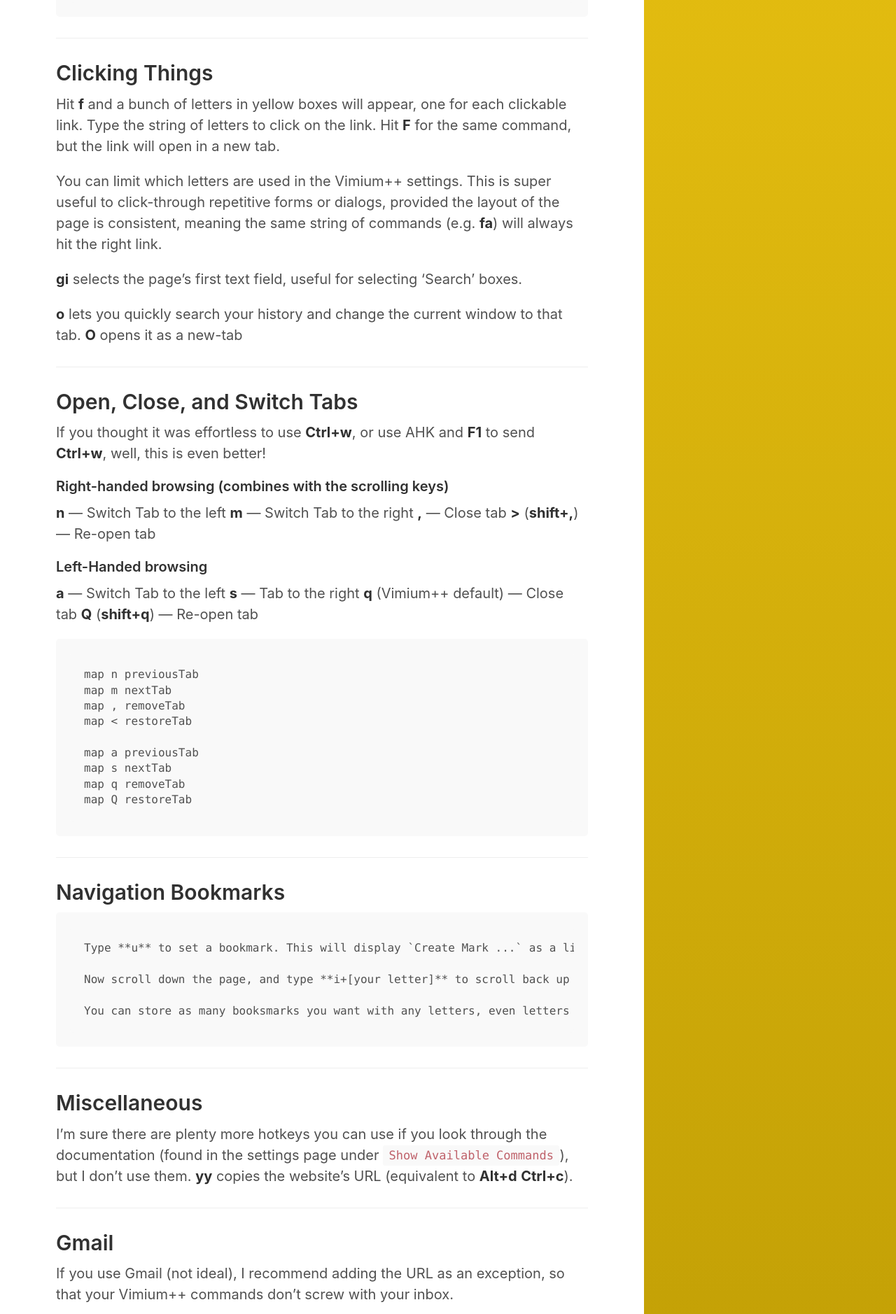
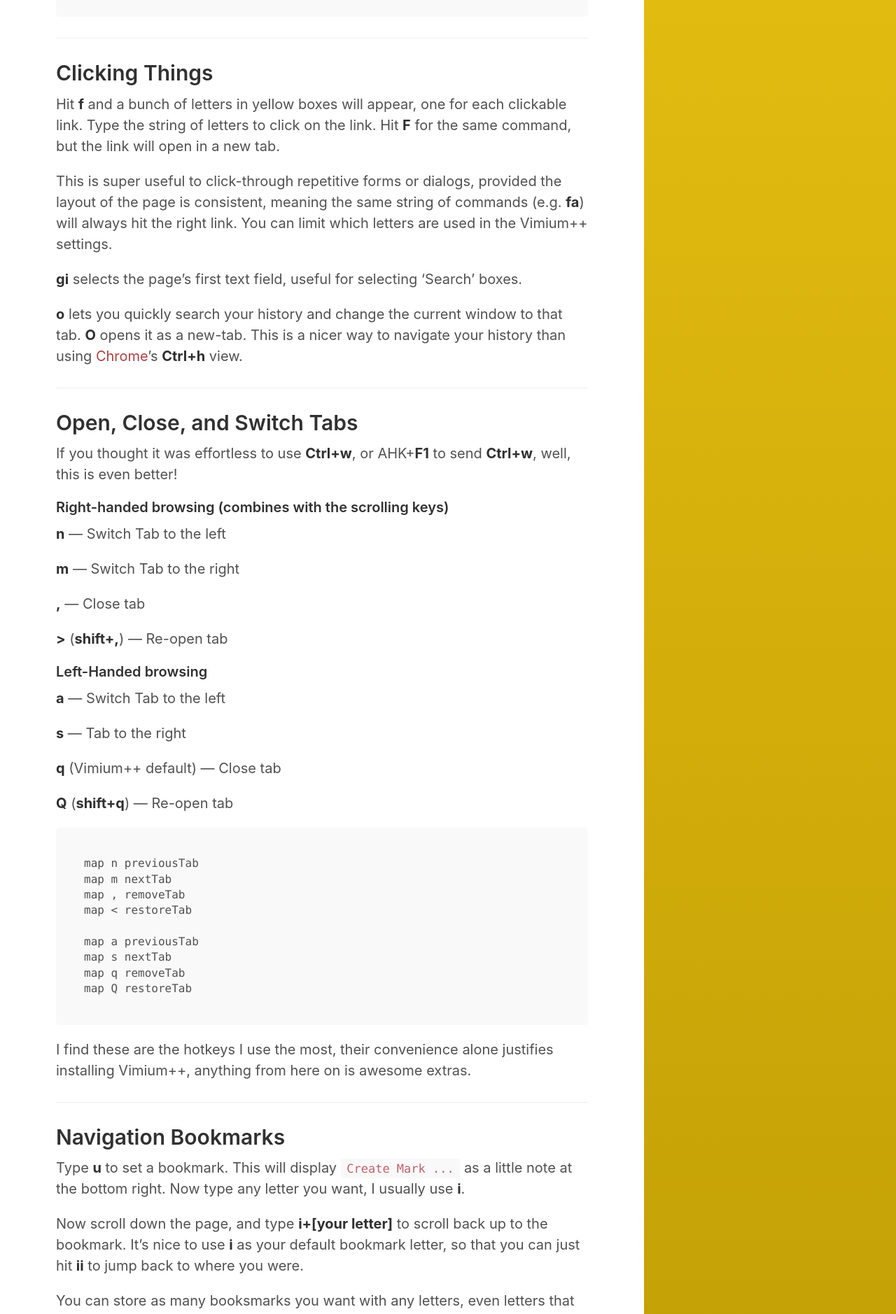
Before and after one commit to VanitasVanitatum/VanitasVanitatum.github.io, a Jekyll site: the page built from _posts/2018-03-30-chrome-extension-vimium++.md, in a window 1280 px wide. Shown: the part 1914-3792 px from the top of the page at 70% size. Built offline with Jekyll 4.4.1, drawn with Linux system fonts in a browser that asks for light colours; some of the changed text lies outside the part shown.

Commit message:
cleaning

````diff
--- a/_posts/2018-03-30-chrome-extension-vimium++.md
+++ b/_posts/2018-03-30-chrome-extension-vimium++.md
@@ -73,30 +73,36 @@ ___
 
 Hit **f** and a bunch of letters in yellow boxes will appear, one for each clickable link. Type the string of letters to click on the link. Hit **F** for the same command, but the link will open in a new tab.
 
-You can limit which letters are used in the Vimium++ settings. This is super useful to click-through repetitive forms or dialogs, provided the layout of the page is consistent, meaning the same string of commands (e.g. **fa**) will always hit the right link.
+This is super useful to click-through repetitive forms or dialogs, provided the layout of the page is consistent, meaning the same string of commands (e.g. **fa**) will always hit the right link. You can limit which letters are used in the Vimium++ settings.
 
 **gi** selects the page's first text field, useful for selecting 'Search' boxes.
 
-**o** lets you quickly search your history and change the current window to that tab. **O** opens it as a new-tab
+**o** lets you quickly search your history and change the current window to that tab. **O** opens it as a new-tab. This is a nicer way to navigate your history than using [Chrome](chrome://history/)'s **Ctrl+h** view.
 
 ___
 
 ## Open, Close, and Switch Tabs
 
-If you thought it was effortless to use **Ctrl+w**, or use AHK and **F1** to send **Ctrl+w**, well, this is even better!
+If you thought it was effortless to use **Ctrl+w**, or AHK+**F1** to send **Ctrl+w**, well, this is even better!
 
 #### Right-handed browsing (combines with the scrolling keys)
 
 **n** — Switch Tab to the left
+
 **m** — Switch Tab to the right
+
 **,** — Close tab
+
 **>** (**shift+,**) — Re-open tab
 
 #### Left-Handed browsing
 
 **a** — Switch Tab to the left
+
 **s** — Tab to the right
+
 **q** (Vimium++ default) — Close tab
+
 **Q** (**shift+q**) — Re-open tab
 
 
@@ -112,36 +118,45 @@ map q removeTab
 map Q restoreTab
 ```
 
+I find these are the hotkeys I use the most, their convenience alone justifies installing Vimium++, anything from here on is awesome extras.
+
 ___
 
 ## Navigation Bookmarks
 
-	Type **u** to set a bookmark. This will display `Create Mark ...` as a little note at the bottom right. Now type any letter you want, I usually use **i**.
+Type **u** to set a bookmark. This will display `Create Mark ...` as a little note at the bottom right. Now type any letter you want, I usually use **i**.
 
-	Now scroll down the page, and type **i+[your letter]** to scroll back up to the bookmark. It's nice to use **i** as your default bookmark letter, so that you can just hit **ii** to jump back to where you were.
+Now scroll down the page, and type **i+[your letter]** to scroll back up to the bookmark. It's nice to use **i** as your default bookmark letter, so that you can just hit **ii** to jump back to where you were.
 
-	You can store as many booksmarks you want with any letters, even letters that would usually send other commands (e.g. **j**). Careful though, if you hit **u** or **i** and it's waiting for input, other hotkeys won't work until you complete the sequence, or hit **Esc** to cancel.
+You can store as many booksmarks you want with any letters, even letters that would usually send other commands (e.g. **j**). Careful though, if you hit **u** or **i** and it's waiting for input, other hotkeys won't work until you complete the sequence, or hit **Esc** to cancel.
 
 ___
 
 ## Miscellaneous
 
-I'm sure there are plenty more hotkeys you can use if you look through the documentation (found in the settings page under `Show Available Commands`), but I don't use them. **yy** copies the website's URL (equivalent to **Alt+d** **Ctrl+c**).
+**yy** copies the website's URL (equivalent to **Alt+d** **Ctrl+c**).
+
+I'm sure there are plenty more hotkeys you can use if you look through the documentation (found in the settings page under `Show Available Commands`), but I don't use them.
 
 ___
 
 ## Gmail
 
-If you use Gmail (not ideal), I recommend adding the URL as an exception, so that your Vimium++ commands don't screw with your inbox.
+If you use Gmail (not ideal), I recommend adding that website as an exception to Vimiumm++, so that your Vimium++ commands don't screw with your inbox. Do this by clicking on the Chrome icon then `Add Rule` and `Save Changes`.
 
-I also recommend tightening-up the layout of your inbox with [Gmail Compact](https://chrome.google.com/webstore/detail/gmail-compact/ocgmlabbjbpfjcalgnhhffadjhenhlkp), going into your Gmail settings and under the `Labs` tab enabling `Preview Pane` and `Unread Message Icon`.
+I also recommend tightening-up the layout of your inbox with the [Gmail Compact](https://chrome.google.com/webstore/detail/gmail-compact/ocgmlabbjbpfjcalgnhhffadjhenhlkp) extension, and also changing Gmail settings under the `Labs` tab to enable the `Preview Pane` and `Unread Message Icon` settings.
 
-Finally, in the settings also enable `Keyboard Shortcuts` to do the same sort of thing Vimum++ does:
+Finally, in the general settings also enable `Keyboard Shortcuts` to do the same sort of thing Vimum++ does:
 
 **c** — Compose new draft
+
 **gd** — Go to Drafts
+
 **gi** — Go to Inbox
+
 **gt** — Go to Sent
+
+___
 
 
 And that's it, enjoy ultra-efficient browser navigation!
````
